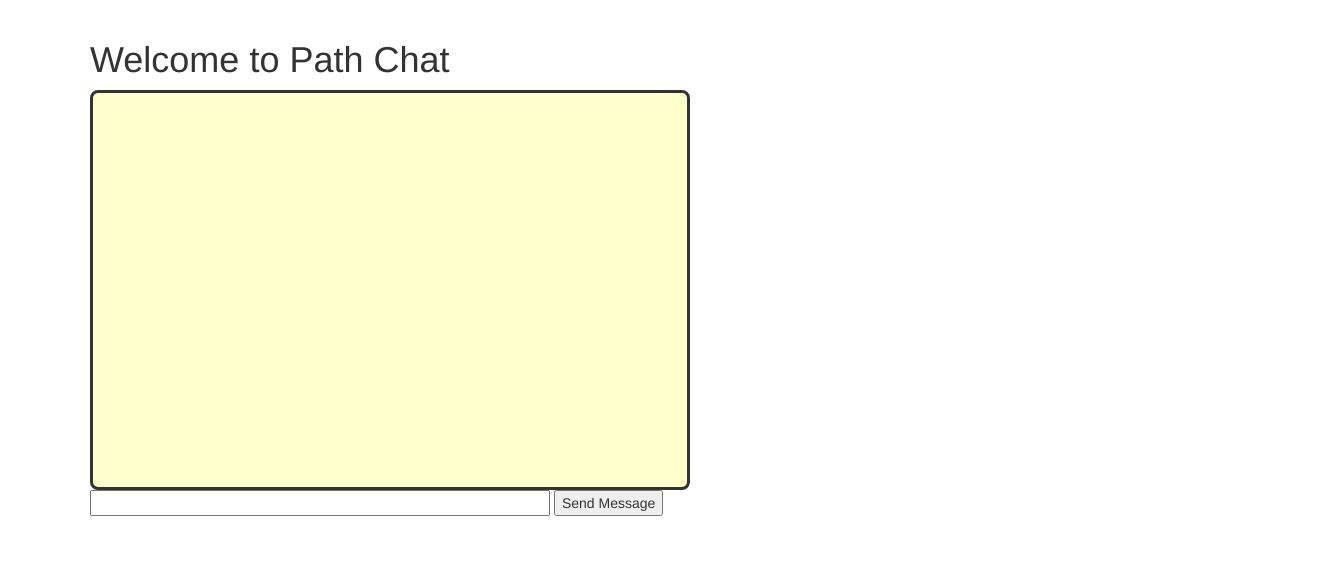
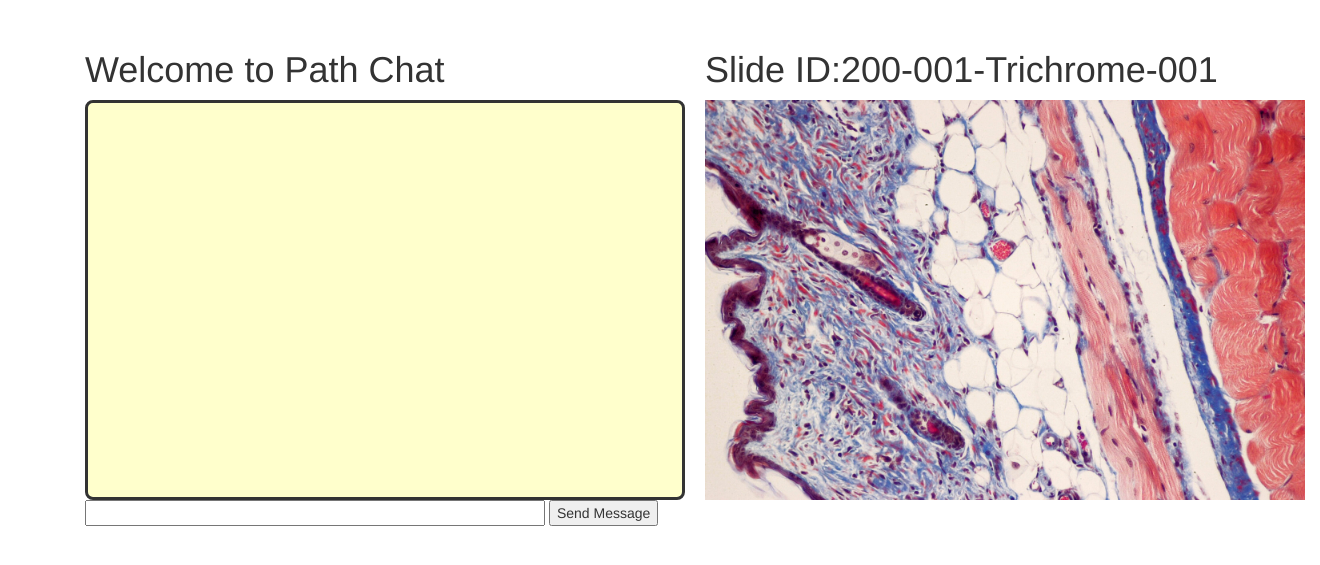
Before and after one commit to justinbourb/path_chat_refactor, a Flask app: page /chat in a window 1320 px wide. Shown: the part 52-617 px from the top of the page. Run offline with Flask 2, Linux system fonts and the light colour scheme; some libraries are stand-ins or nearby versions.

Commit message:
format chat.html

```diff
--- /dev/null
+++ b/static/styles/chat.css
@@ -0,0 +1,8 @@
+.row {
+    display: flex;
+}
+
+.column {
+    flex: 50%;
+    padding: 10px;
+}
--- a/templates/chat.html
+++ b/templates/chat.html
@@ -2,6 +2,7 @@
 {% import 'bootstrap/wtf.html' as wtf %}
 
 {% block app_content %}
+    <link rel= "stylesheet" type= "text/css" href= "{{ url_for('static',filename='styles/chat.css') }}">
     <title>Welcome to Path_Chat</title>
     <script type="text/javascript" src="//code.jquery.com/jquery-1.4.2.min.js"></script>
     <script type="text/javascript" src="//cdnjs.cloudflare.com/ajax/libs/socket.io/1.3.5/socket.io.min.js"></script>
@@ -59,6 +60,10 @@
   document.broadcast_data.reset();
   }
   </script>
+
+    <div class="row">
+      <div class="column">
+        <!--left side of page-->
         <h1>Welcome to Path Chat</h1>
         <div style="overflow: auto; width:600px; height:400px; background-color: #ffffcc; border-style: solid;
         border-width: medium; border-radius: 8px;" id="log">
@@ -68,6 +73,13 @@
                 <input type="text" name="broadcast_data" style="width:460px;" id="broadcast_data">
                 <input type="submit" value="Send Message" onclick="submit_form()">
         </form>
+      </div>
+      <!--right side of page-->
+      <div class="column">
+      <h1>Slide ID:200-001-Trichrome-001</h1>
+      <img src="static/images/Tri.jpg" alt="Tri broken" style="width:600px; height:400px">
+      </div>
+    </div>
 
 
 
--- a/templates/index.html
+++ b/templates/index.html
@@ -23,5 +23,5 @@
     <h1> Hi, {{current_user.first_name|capitalize+' '+current_user.last_name|capitalize}}</h1>
     <br>
     <br>
-    <h3>Thank you for logging in. Path Chat is the home for all your slide viewing and collaboration needs!</h3>
+    <h3>Thank you for logging in. Path Chat is the home for all of your slide viewing and collaboration needs!</h3>
 {% endblock %}
```
Lines whose indentation alone changed are shown as unchanged.
